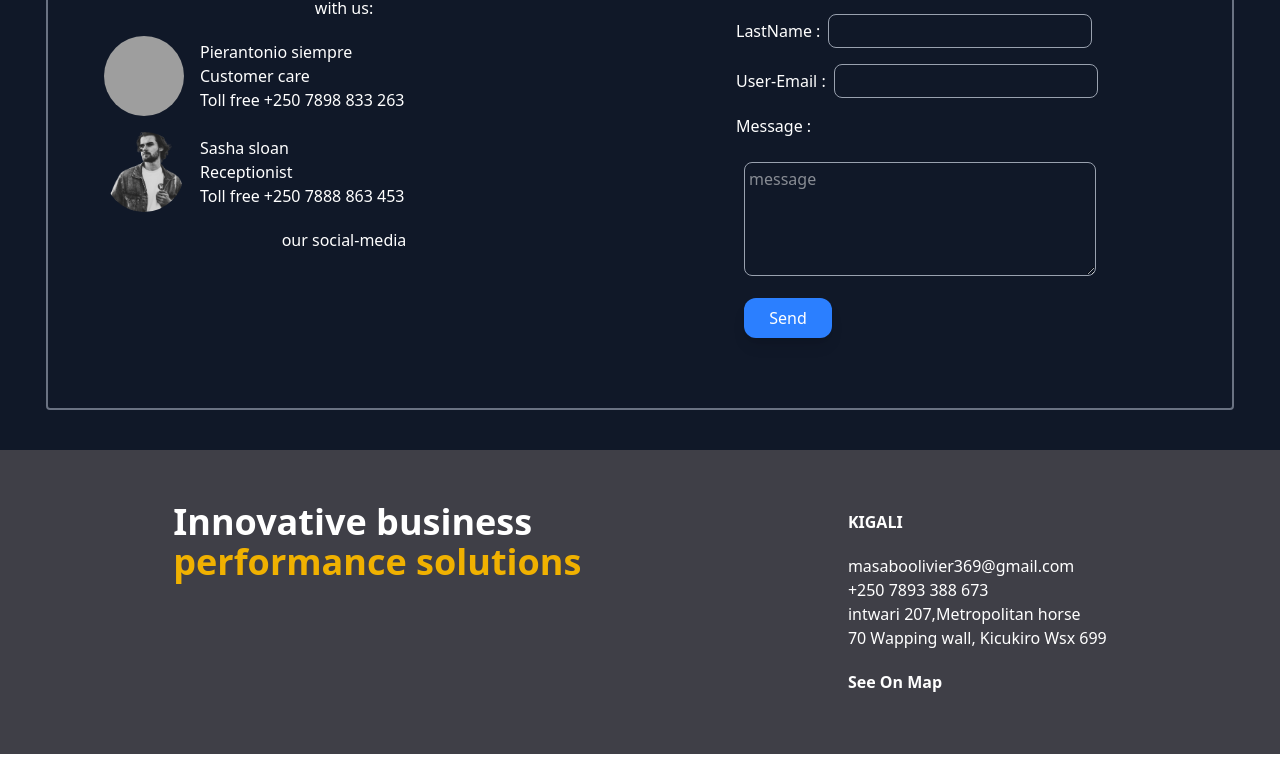
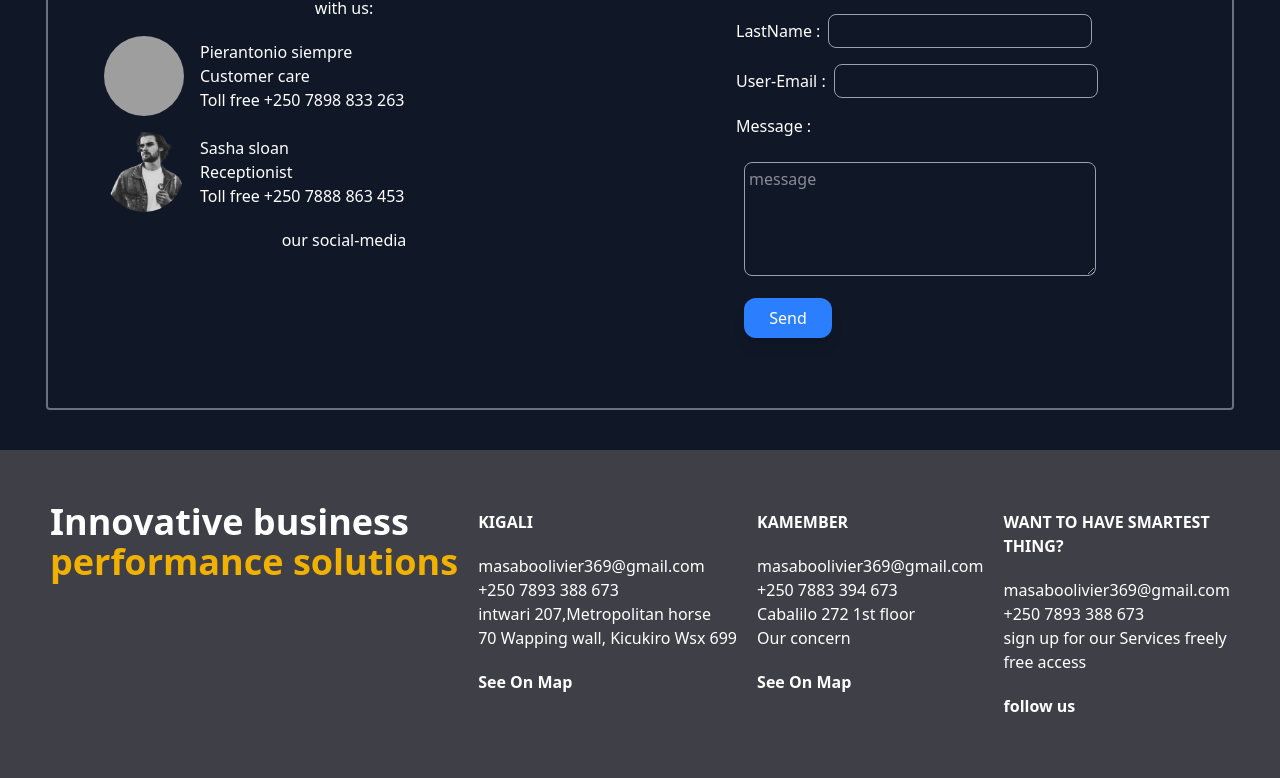
Before and after one commit to Olivier-Masabo/tailwind-practice, a React (Vite) app: page / in a window 1280 px wide. Shown: the part 3874-4652 px from the top of the page. Before the commit the page ends 4628 px from the top, so only its background shows below. Built offline with nearby package versions, Linux system fonts and the light colour scheme; grey boxes are pictures that could not be loaded.

Commit message:
finalize footer

```diff
--- a/src/body.jsx
+++ b/src/body.jsx
@@ -353,9 +353,30 @@ Let’s create something great together!</h2>
        <p>intwari 207,Metropolitan horse</p>
         <p>70 Wapping wall, Kicukiro Wsx 699</p>
 
+         <p className='py-5 font-bold'>See On Map</p>
+    </div>
+
+      <div>
+      <h1 className='font-bold py-5'>KAMEMBER</h1>
+     <p>masaboolivier369@gmail.com</p>
+      <p>+250 7883 394 673</p>
+       <p>Cabalilo 272 1st floor</p>
+        <p>Our concern</p>
 
          <p className='py-5 font-bold'>See On Map</p>
     </div>
+
+      <div>
+      <h1 className='font-bold py-5'>WANT TO HAVE SMARTEST <br/> THING?</h1>
+     <p>masaboolivier369@gmail.com</p>
+      <p>+250 7893 388 673</p>
+       <p>sign up for our Services freely</p>
+        <p>free access</p>
+
+         <p className='py-5 font-bold'>follow us</p>
+    </div>
+
+
 
   </section>
 
```
